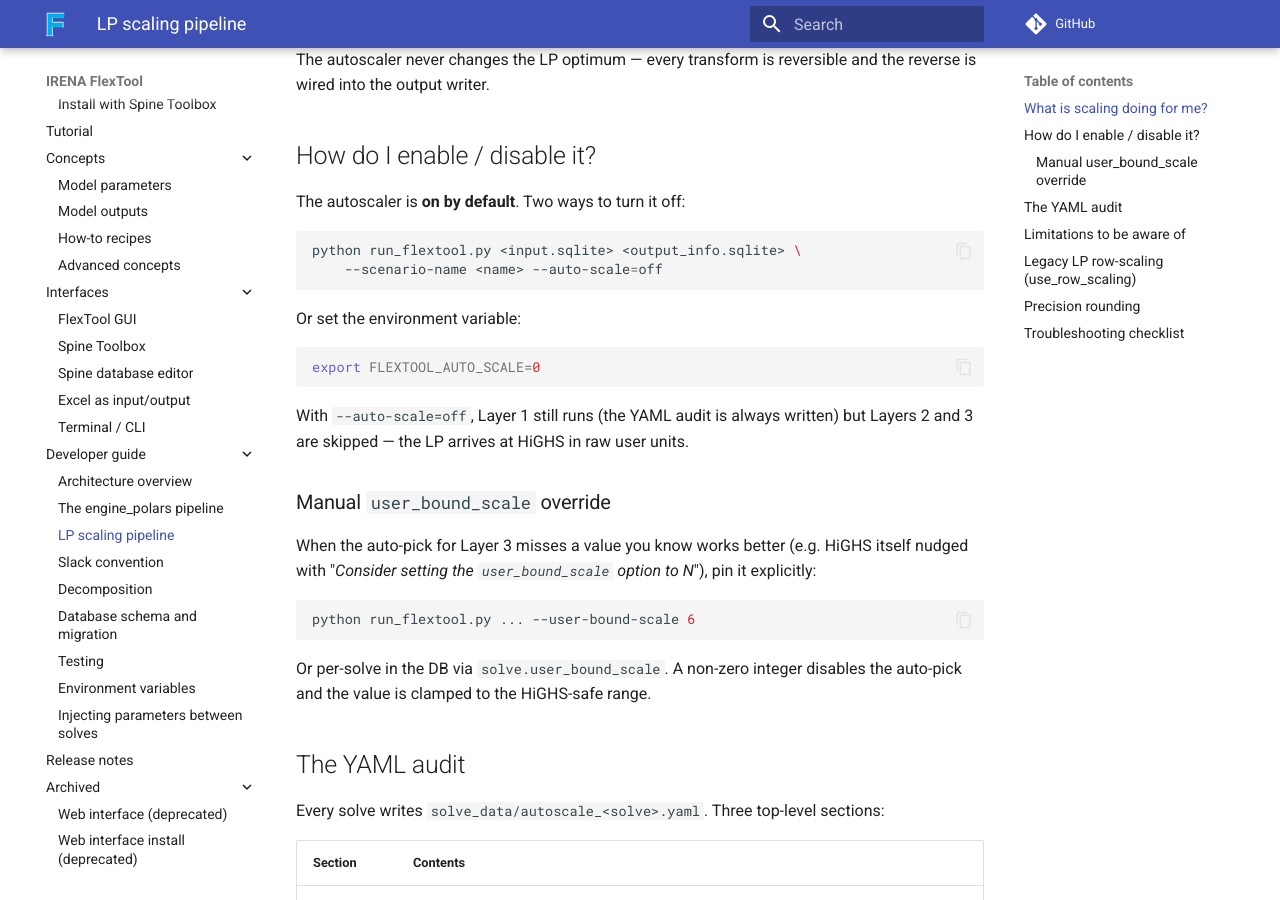
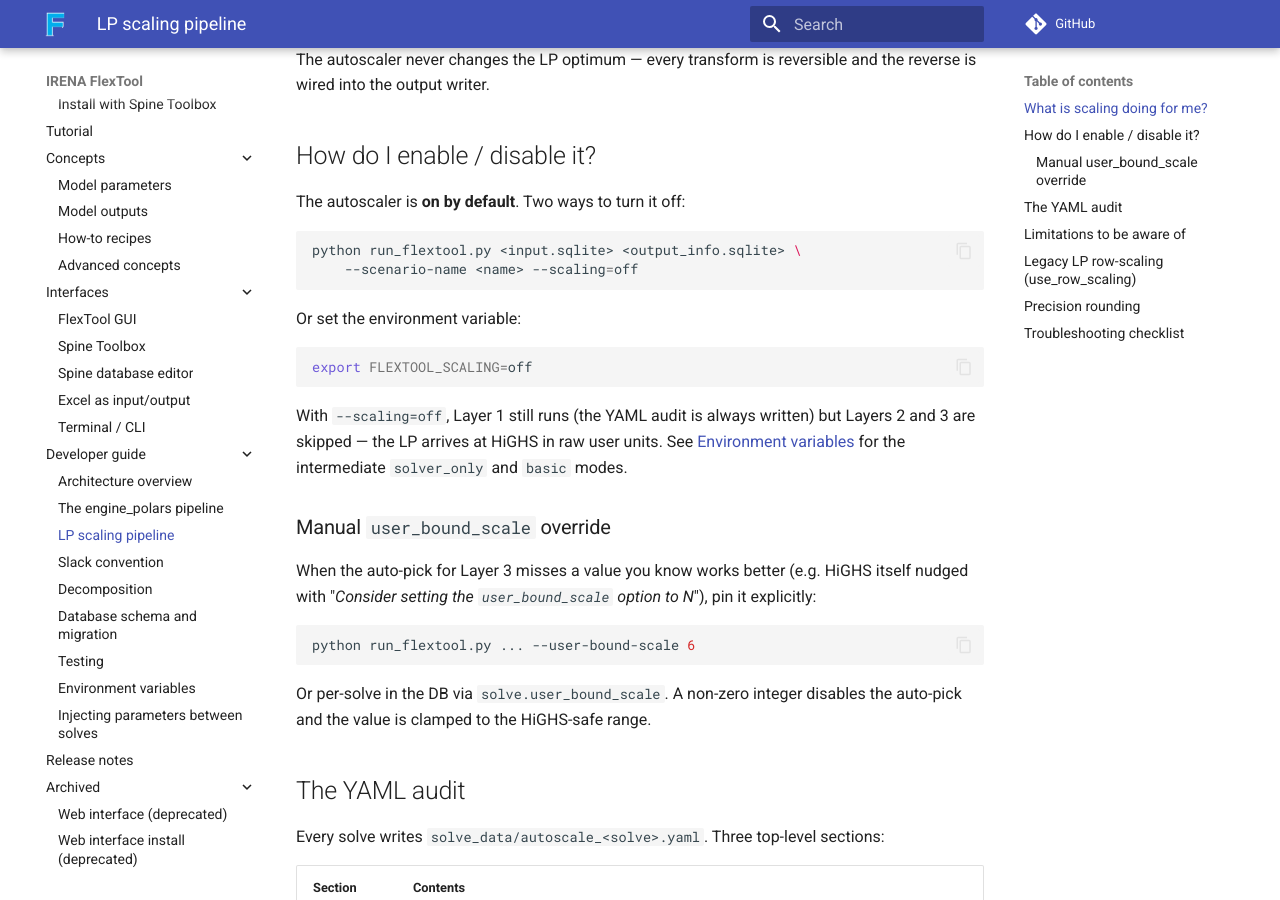
Before and after one commit to irena-flextool/flextool, an MkDocs documentation site: the page built from docs/dev/scaling.md, in a window 1280 px wide and 900 px high, scrolled down 774 px. Built offline with MkDocs 1.6.1 and Material for MkDocs 9.7.7, drawn with Linux system fonts in a browser that asks for light colours; comment, search, counter and statistics services are not loaded.

Commit message:
docs: fix stale FLEXTOOL_AUTO_SCALE references
The autoscaler env var is FLEXTOOL_SCALING (with =off/solver_only/
basic/full); the CLI flag is --scaling. Three dev docs still showed
the long-removed FLEXTOOL_AUTO_SCALE=0 / --auto-scale=off form.
env_vars.md no longer needs the "earlier draft references the wrong
name" note now that the offending references are gone.

Co-Authored-By: Claude Opus 4.7 (1M context) <noreply@anthropic.com>

````diff
--- a/docs/dev/scaling.md
+++ b/docs/dev/scaling.md
@@ -41,18 +41,19 @@ The autoscaler is **on by default**. Two ways to turn it off:
 
 ```bash
 python run_flextool.py <input.sqlite> <output_info.sqlite> \
-    --scenario-name <name> --auto-scale=off
+    --scenario-name <name> --scaling=off
 ```
 
 Or set the environment variable:
 
 ```bash
-export FLEXTOOL_AUTO_SCALE=0
+export FLEXTOOL_SCALING=off
 ```
 
-With `--auto-scale=off`, Layer 1 still runs (the YAML audit is always
+With `--scaling=off`, Layer 1 still runs (the YAML audit is always
 written) but Layers 2 and 3 are skipped — the LP arrives at HiGHS in
-raw user units.
+raw user units. See [Environment variables](env_vars.md) for the
+intermediate `solver_only` and `basic` modes.
 
 ### Manual `user_bound_scale` override
 
````
Also changed, not shown: docs/dev/architecture.md (+1 -1 lines), docs/dev/engine_polars.md (+4 -2 lines), docs/dev/env_vars.md (+1 -3 lines).
